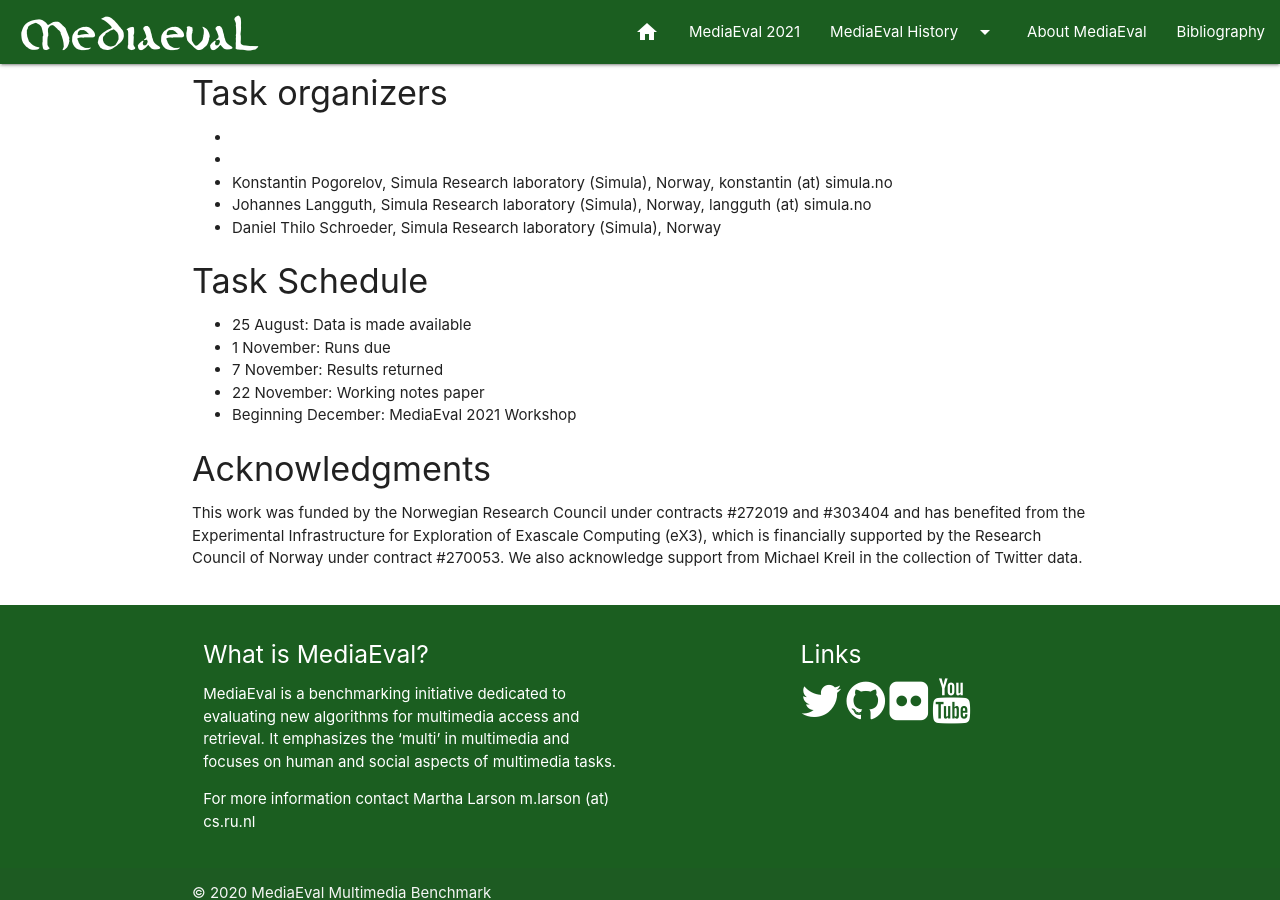
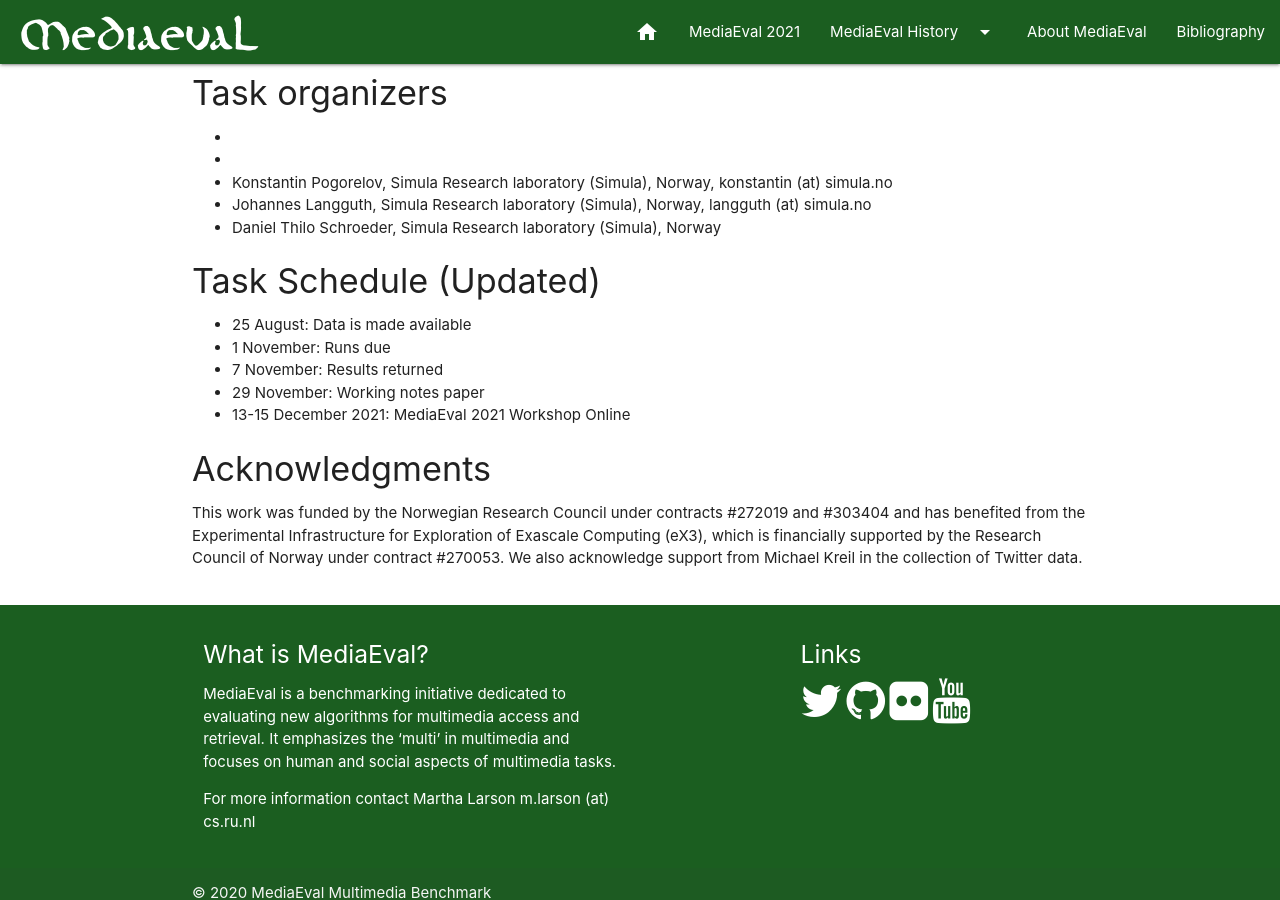
Before and after one commit to multimediaeval/multimediaeval.github.io, a Jekyll site: the page built from _editions/2021/tasks/fakenews.md, in a window 1280 px wide and 900 px high, scrolled down 2994 px. Built offline with Jekyll 4.4.1, drawn with Linux system fonts in a browser that asks for light colours.

Commit message:
Update fakenews.md

```diff
--- a/_editions/2021/tasks/fakenews.md
+++ b/_editions/2021/tasks/fakenews.md
@@ -103,12 +103,12 @@ Evaluation will be performed using standard implementation of the multi-class ge
 <!--* # Second auxiliary-->
 <!-- # and so on-->
 
-#### Task Schedule
+#### Task Schedule (Updated)
 * 25 August: Data is made available <!-- # Replace XX with your date. We suggest setting the date in June-July-->
 * 1 November: Runs due <!-- # Replace XX with your date. We suggest setting enough time in order to have enough time to assess and return the results by the Results returned deadline-->
 * 7 November: Results returned  <!-- Replace XX with your date. Latest possible should be 15 November-->
-* 22 November: Working notes paper  <!-- Fixed. Please do not change. Exact date to be decided-->
-* Beginning December: MediaEval 2021 Workshop <!-- Fixed. Please do not change. Exact date to be decided-->
+* 29 November: Working notes paper  <!-- Fixed. Please do not change. Exact date to be decided-->
+* 13-15 December 2021: MediaEval 2021 Workshop Online <!-- Fixed. Please do not change. Exact date to be decided-->
 
 
 #### Acknowledgments
```
